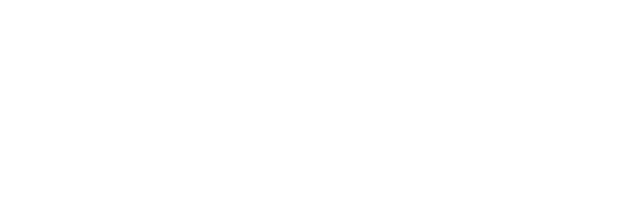
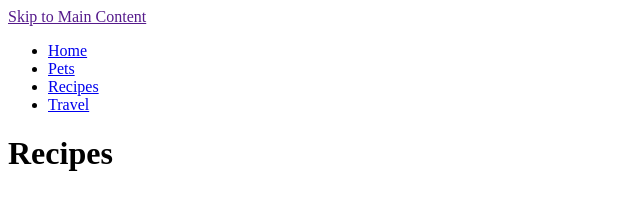
Before and after one commit to tawseefrahman/ccp_html_w24, a plain HTML site: page recipe.html in a window 1280 px wide. Shown: the whole page, without its empty margins (0-640 px from the left). Drawn offline with Linux system fonts and the light colour scheme.

Commit message:
Updated recipe.html

```diff
--- a/recipe.html
+++ b/recipe.html
@@ -6,6 +6,17 @@
     <title>Recipes</title>
 </head>
 <body>
-
+    <a href="">Skip to Main Content</a>
+    <header>
+        <nav>
+            <ul>
+                <li><a href="index.html">Home</a></li>
+                <li><a href="pets.html">Pets</a></li>
+                <li class="active"><a href = "recipes.html">Recipes</a></li>
+                <li><a href="travel.html">Travel</a></li>
+            </ul>
+        </nav>
+        <h1>Recipes</h1>
+    </header>
 </body>
 </html>
```
